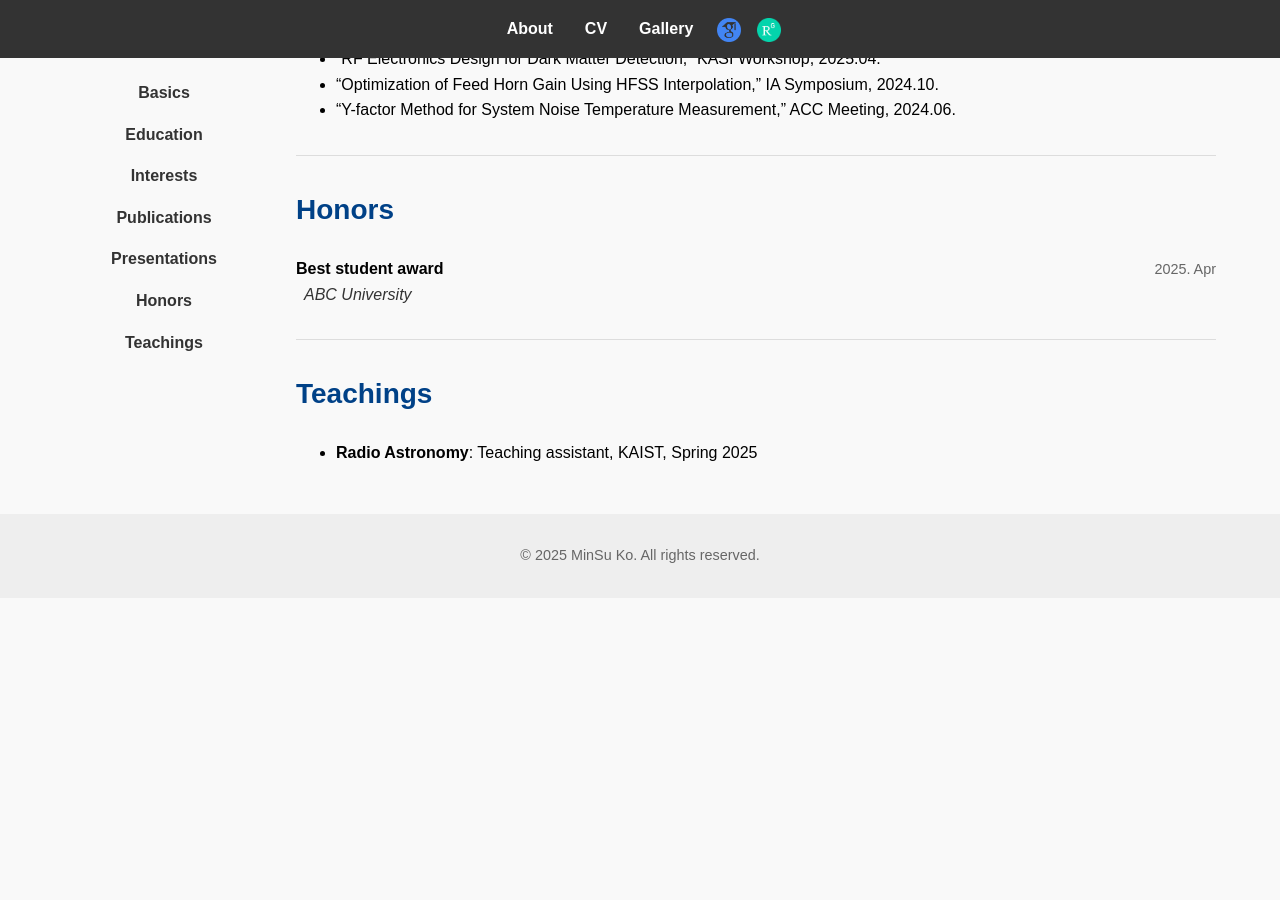
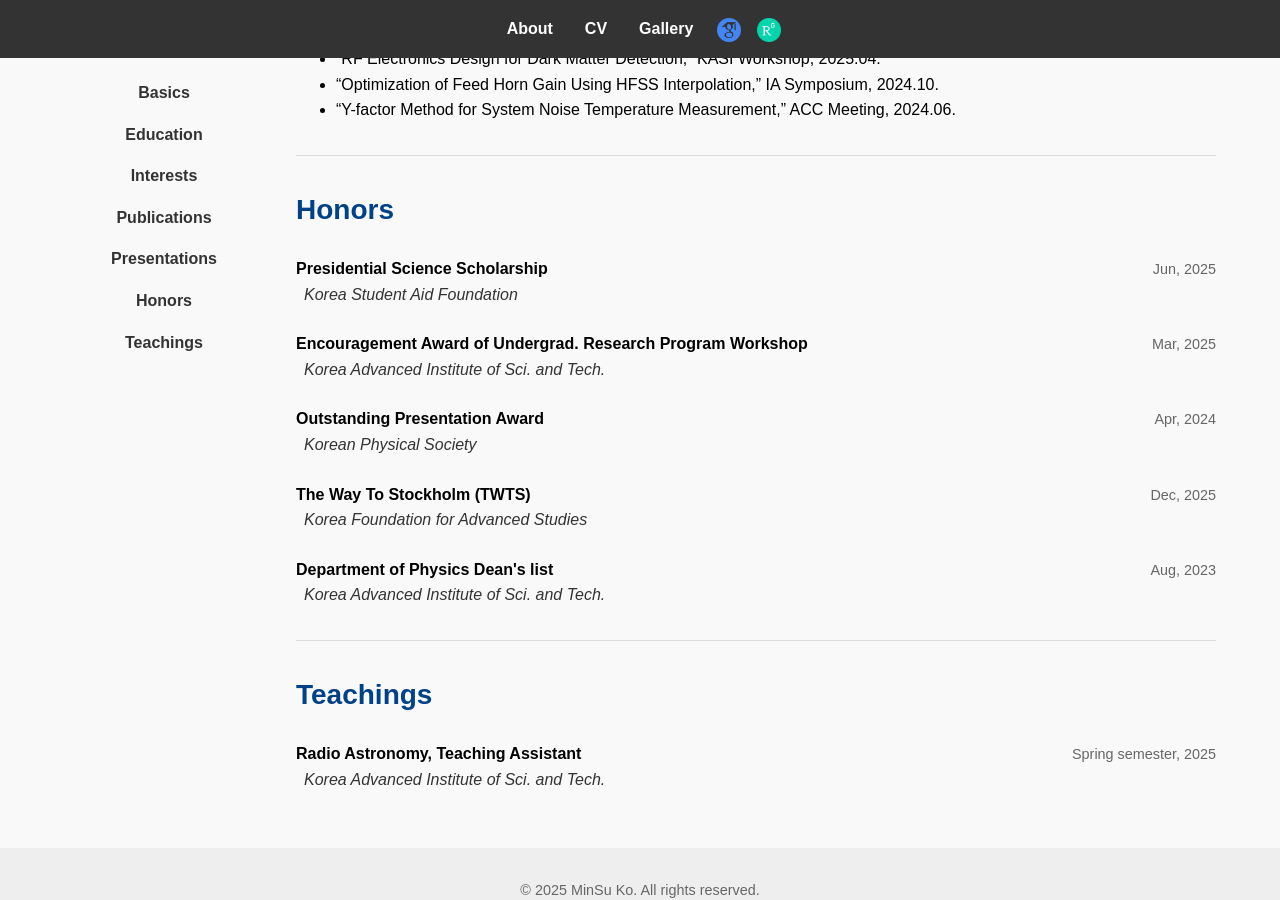
Before and after one commit to minsu-ko/minsu-ko.github.io, a Jekyll site: the page built from cv.md, in a window 1280 px wide and 900 px high, scrolled down 1141 px. Built offline with Jekyll 4.4.1, drawn with Linux system fonts in a browser that asks for light colours; before the commit the page ends 1739 px from its top, so only the background shows below that.

Commit message:
cv honors

```diff
--- a/cv.md
+++ b/cv.md
@@ -55,14 +55,52 @@ title: CV
 
 <div class="honor-item">
   <div class="honor-header">
-    <span class="honor-title">Best student award</span>
-    <span class="honor-date">2025. Apr</span>
+    <span class="honor-title">Presidential Science Scholarship</span>
+    <span class="honor-date">Jun, 2025</span>
   </div>
-  <div class="honor-institution">ABC University</div>
+  <div class="honor-institution">Korea Student Aid Foundation</div>
+</div>
+
+<div class="honor-item">
+  <div class="honor-header">
+    <span class="honor-title">Encouragement Award of Undergrad. Research Program Workshop</span>
+    <span class="honor-date">Mar, 2025</span>
+  </div>
+  <div class="honor-institution">Korea Advanced Institute of Sci. and Tech.</div>
+</div>
+
+<div class="honor-item">
+  <div class="honor-header">
+    <span class="honor-title">Outstanding Presentation Award</span>
+    <span class="honor-date">Apr, 2024</span>
+  </div>
+  <div class="honor-institution">Korean Physical Society</div>
+</div>
+
+<div class="honor-item">
+  <div class="honor-header">
+    <span class="honor-title">The Way To Stockholm (TWTS)</span>
+    <span class="honor-date">Dec, 2025</span>
+  </div>
+  <div class="honor-institution">Korea Foundation for Advanced Studies</div>
+</div>
+
+<div class="honor-item">
+  <div class="honor-header">
+    <span class="honor-title">Department of Physics Dean's list</span>
+    <span class="honor-date">Aug, 2023</span>
+  </div>
+  <div class="honor-institution">Korea Advanced Institute of Sci. and Tech.</div>
 </div>
 
 ---
 
 ## Teachings {#teachings}
 
-- **Radio Astronomy**: Teaching assistant, KAIST, Spring 2025
+<div class="honor-item">
+  <div class="honor-header">
+    <span class="honor-title">Radio Astronomy, Teaching Assistant</span>
+    <span class="honor-date">Spring semester, 2025</span>
+  </div>
+  <div class="honor-institution">Korea Advanced Institute of Sci. and Tech.</div>
+</div>
```
